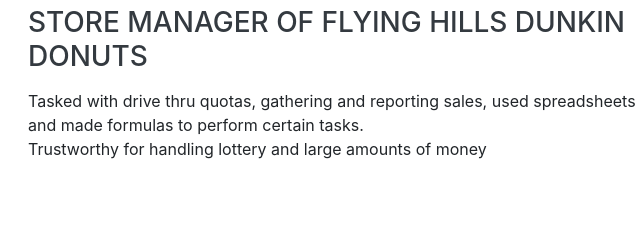
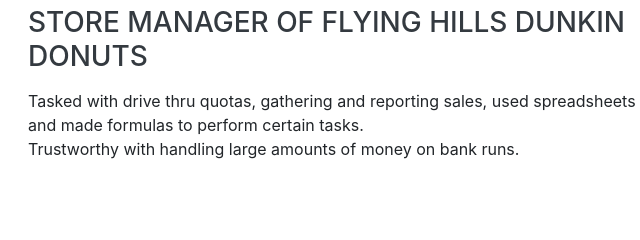
Before and after one commit to nickiscool-github/nickiscool.cool, a website with bundled scripts: page index.html in a window 1280 px wide. Shown: the part 2120-2360 px from the top of the page, 292-932 px from the left. Built offline with nearby package versions, Linux system fonts and the light colour scheme; a web font is replaced by a local one.

Commit message:
Update index.html

```diff
--- a/index.html
+++ b/index.html
@@ -178,7 +178,7 @@
                     <h3 class="mb-0">Store Manager of Flying Hills Dunkin Donuts</h3>
                     <div class="subheading mb-3"></div>
                     <div>Tasked with drive thru quotas, gathering and reporting sales, used spreadsheets and made formulas to perform certain tasks. </div>
-                    <div>Trustworthy for handling lottery and large amounts of money</div>
+                    <div>Trustworthy with handling large amounts of money on bank runs.</div>
                 </div>
                 <div class="resume-date text-md-right">
                     <span class="text-primary">April 2021 - February 28th 2022</span>
```
